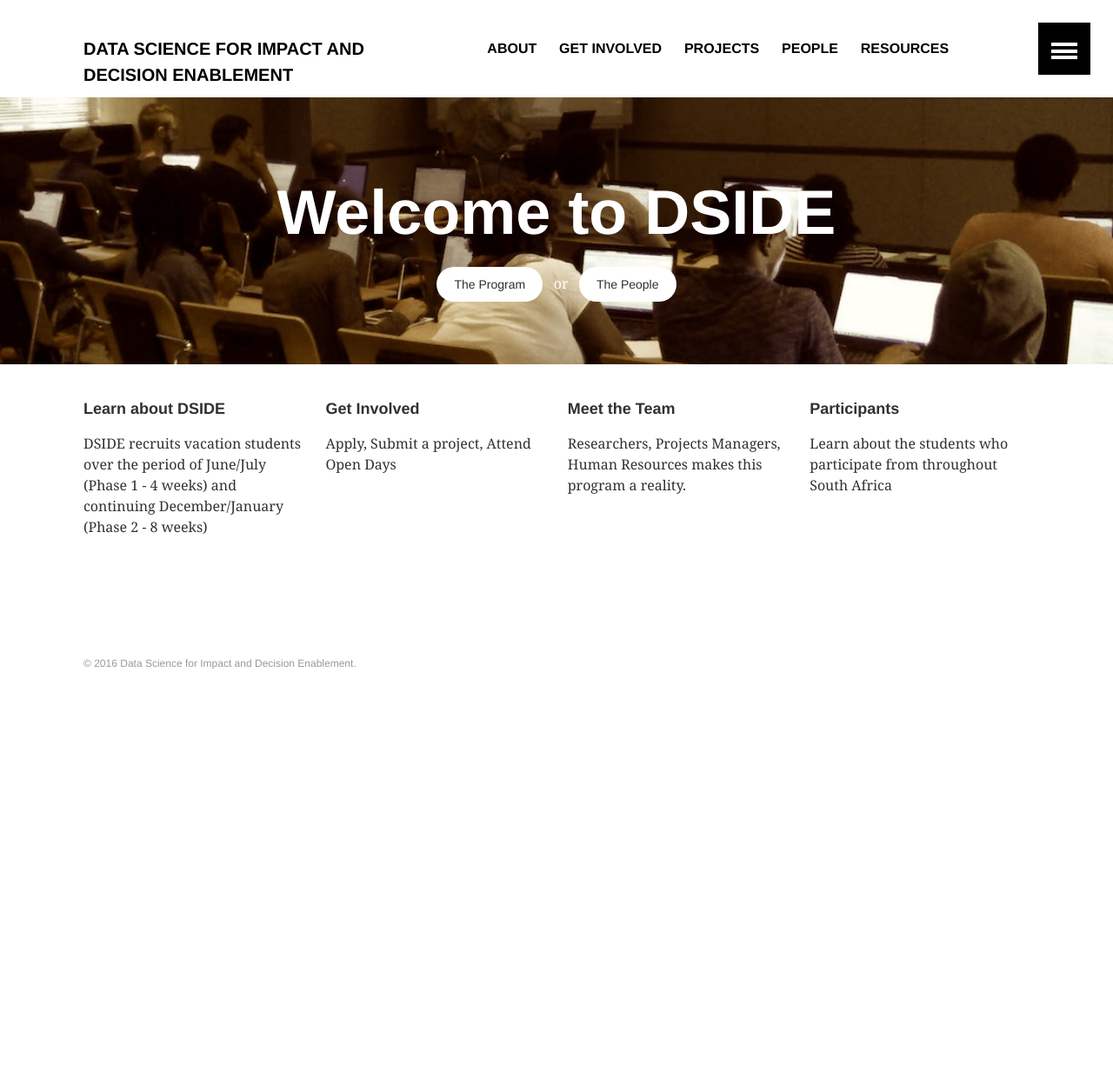
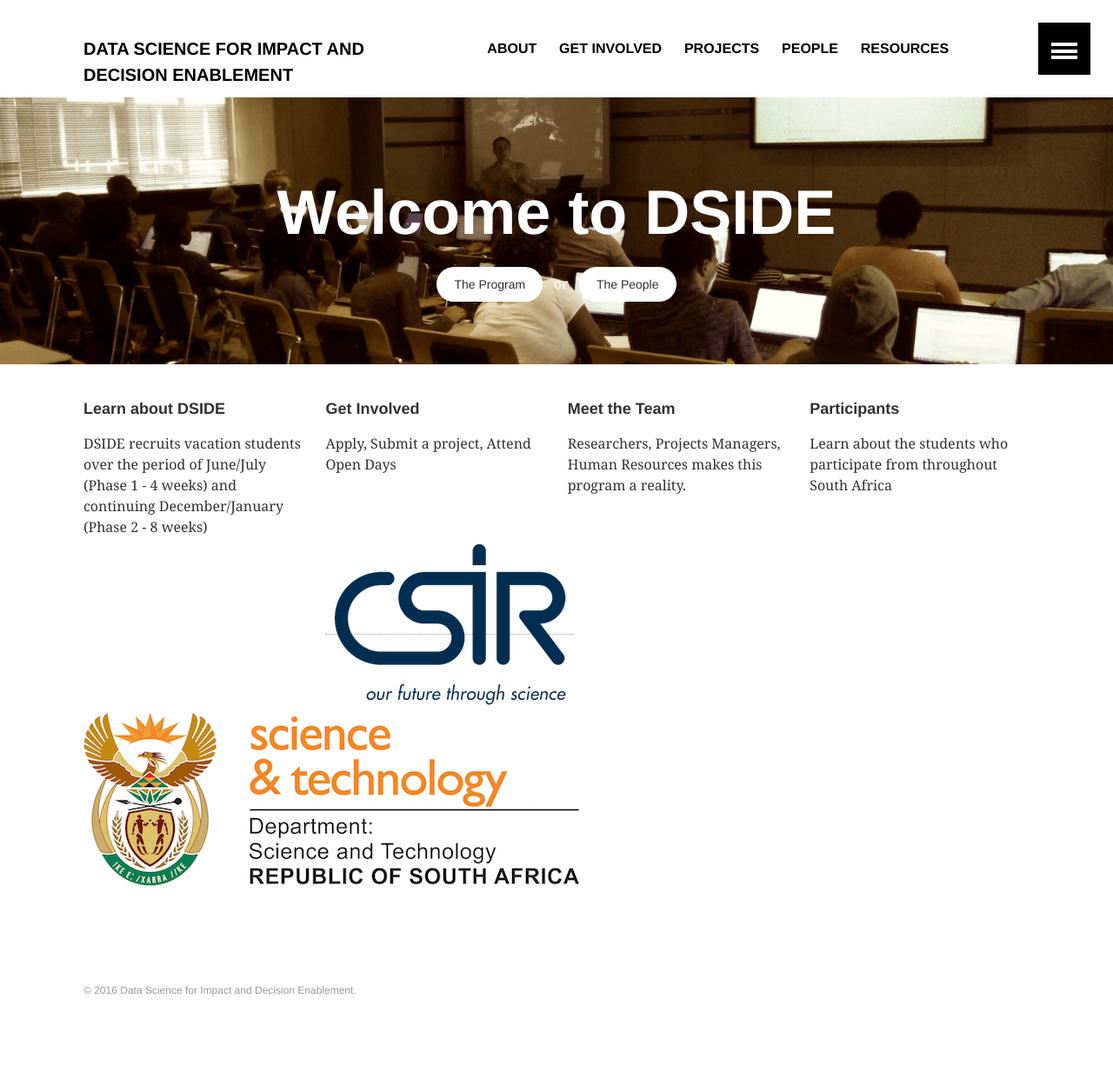
Before and after one commit to DSIDEWeb/dsideweb.github.io, a Jekyll site: the page built from index.md, in a window 1280 px wide. Shown: the whole page at 87% size. Built offline with Jekyll 4.4.1, drawn with Linux system fonts in a browser that asks for light colours; before the commit the page ends 900 px from its top, so only the background shows below that.

Commit message:
Added Logos

```diff
--- a/index.md
+++ b/index.md
@@ -29,3 +29,5 @@
 </div><!-- /.tile -->
 
 </div><!-- /.tiles -->
+
+[![CSIR](/images/csir_logo.png)](http://www.csir.co.za) [![DST](/images/logo-dst.png)](http://www.dst.gov.za)
```
Also changed, not shown: images/CSIR_logo.gif (added), images/CSIR_logo.png (added), images/logo-dst.jpg (added), images/logo-dst.png (added).
